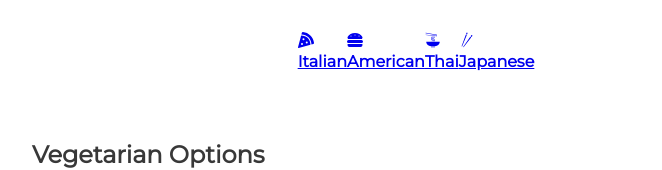
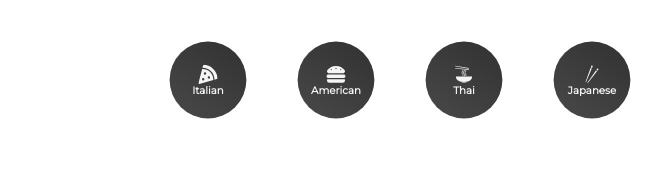
Before and after one commit to jessnmo/recipe-finder, a React (Create React App) app in the folder code/: page / in a window 1280 px wide. Shown: the top 170 px of the page, without its empty margins (224-886 px from the left). Built offline with nearby package versions, Linux system fonts and the light colour scheme; no server answers.

Commit message:
Finished Category component styling

```diff
--- a/code/src/Components/Category.jsx
+++ b/code/src/Components/Category.jsx
@@ -6,22 +6,22 @@
 function Category() {
 	return (
 		<List>
-			<NavLink to={'/cuisine/Italian'}>
+			<StyledLink to={'/cuisine/Italian'}>
 				<FaPizzaSlice />
 				<h4>Italian</h4>
-			</NavLink>
-			<NavLink to={'/cuisine/American'}>
+			</StyledLink>
+			<StyledLink to={'/cuisine/American'}>
 				<FaHamburger />
 				<h4>American</h4>
-			</NavLink>
-			<NavLink to={'/cuisine/Thai'}>
+			</StyledLink>
+			<StyledLink to={'/cuisine/Thai'}>
 				<GiNoodles />
 				<h4>Thai</h4>
-			</NavLink>
-			<NavLink to={'/cuisine/Japanese'}>
+			</StyledLink>
+			<StyledLink to={'/cuisine/Japanese'}>
 				<GiChopsticks />
 				<h4>Japanese</h4>
-			</NavLink>
+			</StyledLink>
 		</List>
 	);
 }
@@ -32,4 +32,40 @@
 	margin: 2rem 0rem;
 `;
 
+const StyledLink = styled(NavLink)`
+	display: flex;
+	flex-direction: column;
+	justify-content: center;
+	align-items: center;
+	border-radius: 50%;
+	margin-right: 2rem;
+	text-decoration: none;
+	background: linear-gradient(35deg, #494949, #313131);
+	width: 6rem;
+	height: 6rem;
+	cursor: pointer;
+	transform: scale(0.8);
+
+	h4 {
+		color: whitesmoke;
+		font-size: 0.8rem;
+	}
+
+	svg {
+		color: whitesmoke;
+		font-size: 1.5rem;
+	}
+	&.active {
+		background: linear-gradient(to right, #f27121, #e94057);
+
+		svg {
+			color: whitesmoke;
+		}
+
+		h4 {
+			color: whitesmoke;
+		}
+	}
+`;
+
 export default Category;
```
